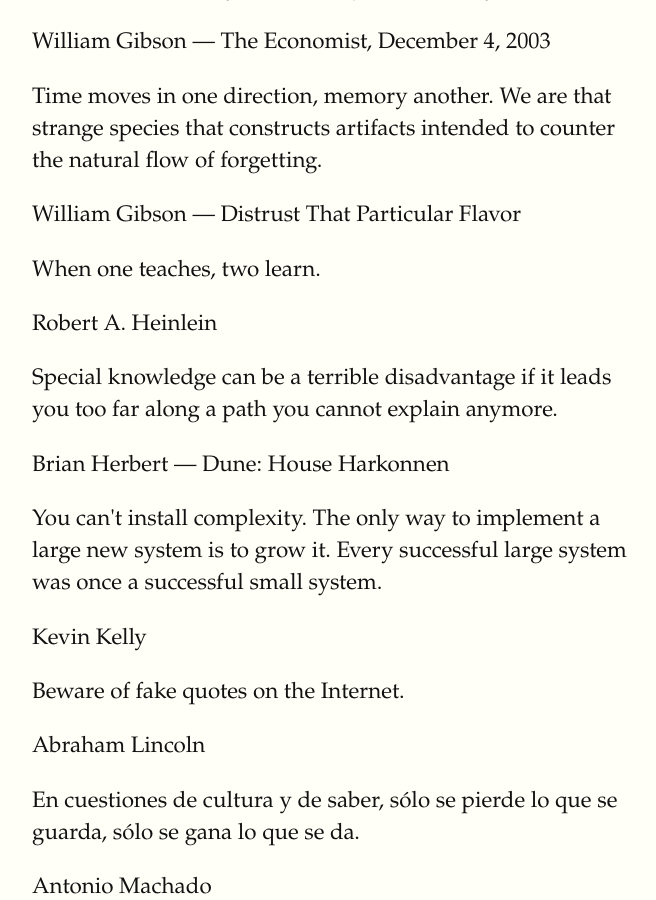
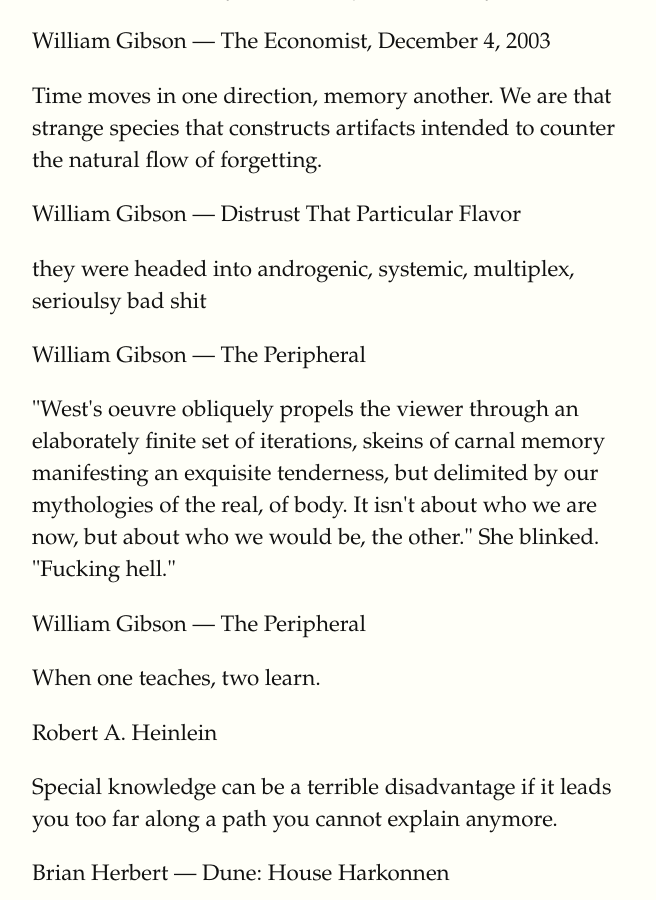
Before and after one commit to mcuquet/mcuquet.github.io, a Jekyll site: the page built from Cites.md, in a window 1280 px wide and 900 px high, scrolled down 7041 px. Shown: the whole window, without its empty margins (128-784 px from the left). Built offline with Jekyll 4.4.1, drawn with Linux system fonts in a browser that asks for light colours.

Commit message:
added the peripheral quotes

```diff
--- a/_data/cites.yml
+++ b/_data/cites.yml
@@ -162,6 +162,12 @@
 
 - autor: "William Gibson — Distrust That Particular Flavor"
   cita: "Time moves in one direction, memory another. We are that strange species that constructs artifacts intended to counter the natural flow of forgetting."
+
+- autor: "William Gibson — The Peripheral"
+  cita: "they were headed into androgenic, systemic, multiplex, serioulsy bad shit"
+
+- autor: "William Gibson — The Peripheral"
+  cita: "\"West's oeuvre obliquely propels the viewer through an elaborately finite set of iterations, skeins of carnal memory manifesting an exquisite tenderness, but delimited by our mythologies of the real, of body. It isn't about who we are now, but about who we would be, the other.\" She blinked. \"Fucking hell.\""
 
 ## H
 
```
